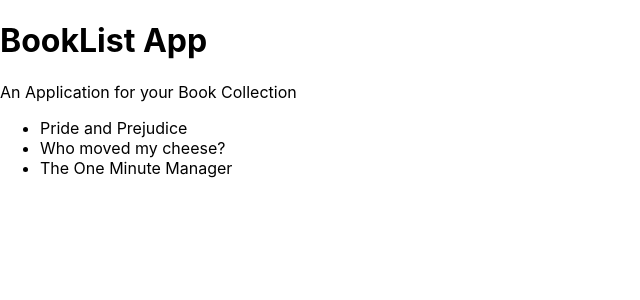
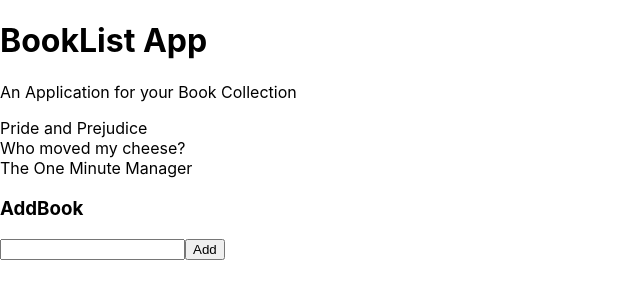
Before and after one commit to Suganthi2023/ReactAssign, a React (Create React App) app in the folder nov14assign/: page / in a window 1280 px wide. Shown: the top 300 px of the page, without its empty margins (0-640 px from the left). Built offline with nearby package versions, Linux system fonts and the light colour scheme.

Commit message:
Added child component AddBookForm and developing event handling

```diff
--- /dev/null
+++ b/nov14assign/src/components/AddBookForm.js
@@ -0,0 +1,14 @@
+
+
+function AddBook({inputtext,updateInputtext}){
+
+    return (
+        <div className="Addbook">
+             <h3>AddBook</h3>
+             <input value={inputtext} onChange={updateInputtext}/>
+             <button>Add</button>
+        </div>
+    )
+}
+
+export default AddBook;
--- a/nov14assign/src/components/App.js
+++ b/nov14assign/src/components/App.js
@@ -1,20 +1,28 @@
 import {useState} from "react";
 import BookList from "./BookList";
+import AddBook from "./AddBookForm";
 
 
 function App() {
-  const [books, setBooks] = useState([
+  const [myBooks, setMyBooks] = useState([
     "Pride and Prejudice",
     "Who moved my cheese?",
     "The One Minute Manager"
   ]);
-  /*console.log(books);*/
+  /*console.log(myBooks);*/
+
+  const[y,setY] = useState("");
+
+  const updateBookForm = (e) => {
+    e.preventDefault();
+  }
 
   return (
     <div className="App">
       <h1>BookList App</h1>
       <p>An Application for your Book Collection</p>
-      <BookList books={books}/>
+      <BookList books={myBooks}/>
+      <AddBook inputtext={y} updateInputtext={updateBookForm}/>
     </div>
   );
 }
--- a/nov14assign/src/components/Book.js
+++ b/nov14assign/src/components/Book.js
@@ -3,9 +3,9 @@ function Book({book}){
     console.log(book);
     return (
         <div className="book">
-            <li>
-                {book}
-            </li>
+
+            {book}
+
         </div>
     )
 }
--- a/nov14assign/src/components/BookList.js
+++ b/nov14assign/src/components/BookList.js
@@ -5,9 +5,8 @@ function BookList({books}){
     return (
         <div className="books">
 
-            <ul>
-                {books.map((book)=> <Book book={book}/>)}
-            </ul>
+            {books.map((book)=> <Book book={book}/>)}
+
         </div>
     )
 }
```
Also changed, not shown: nov14assign/public/index.html (+0 -17 lines).
